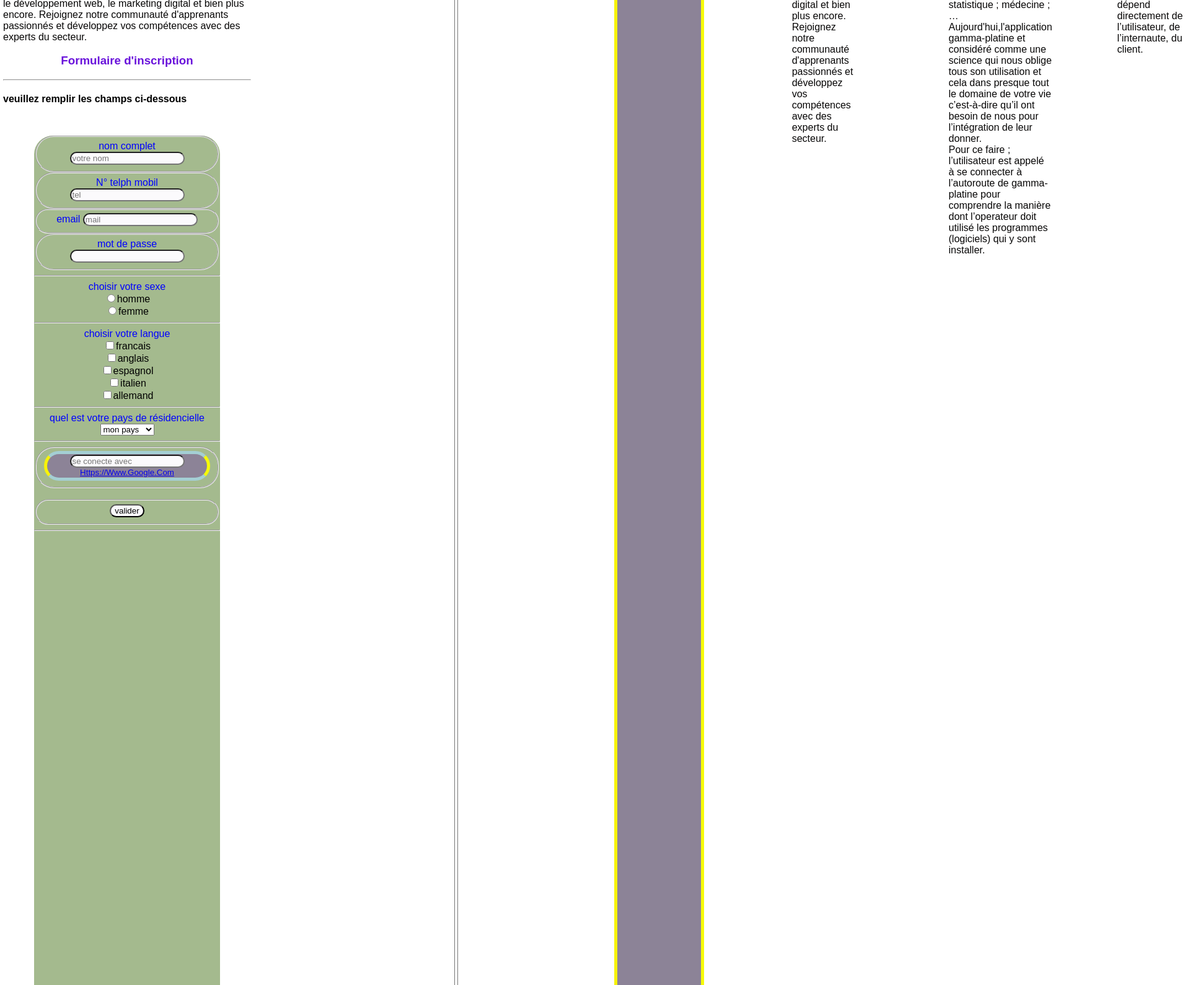
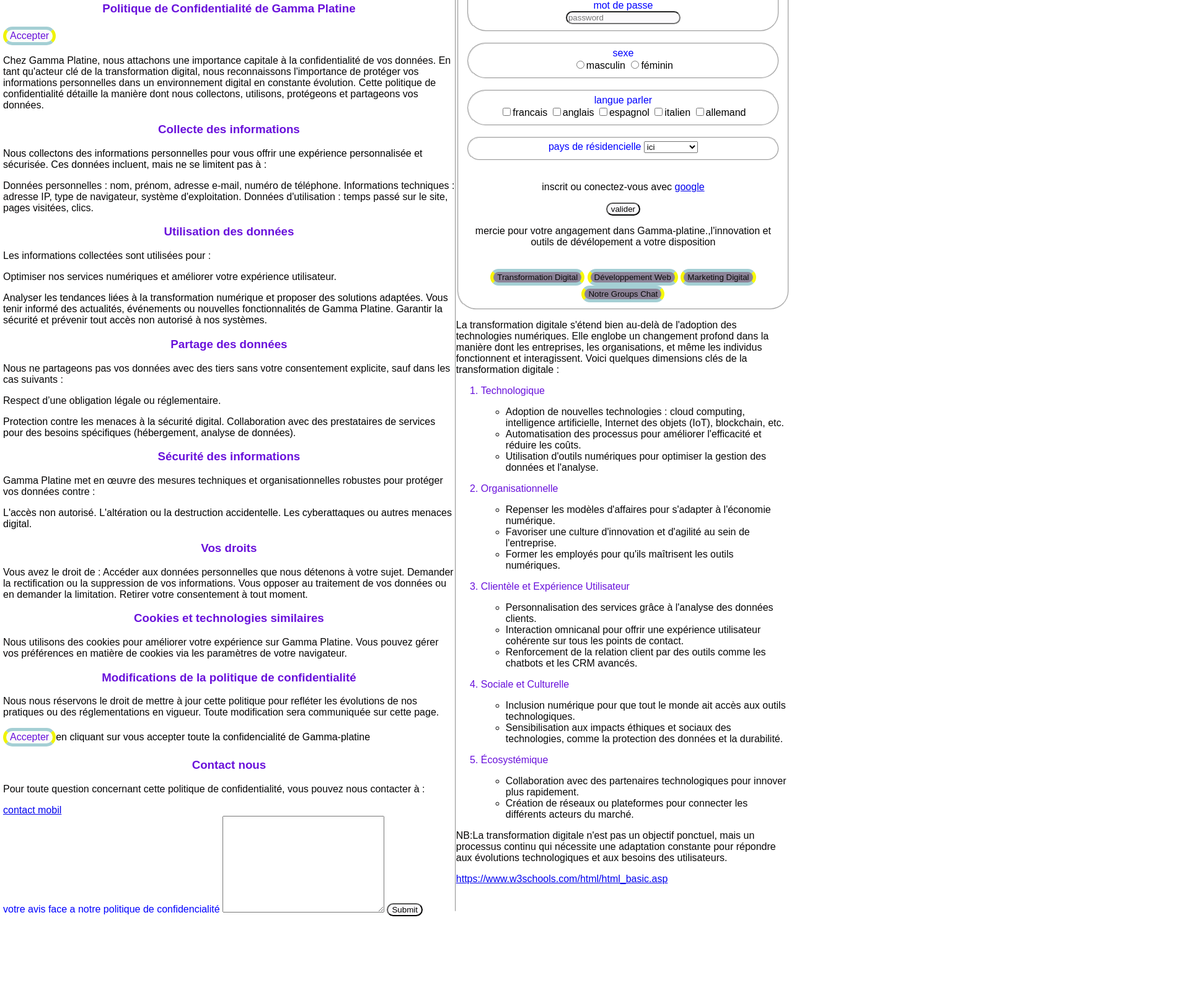
Before and after one commit to manegabechris/gamma-platine, a website: page index.html in a window 1280 px wide. Shown: the part 238-1828 px from the top of the page at 62% size, 1920 px wide, since content can reach past the window. After the commit the page ends 1722 px from the top, so only its background shows below. Drawn offline with Linux system fonts and the light colour scheme.

Commit message:
Update index.html
Signed-off-by: manegabe chris <191008699+manegabechris@users.noreply.github.com>

```diff
--- a/index.html
+++ b/index.html
@@ -3,88 +3,19 @@
 <head>
     <meta charset="UTF-8">
          <meta name="viewport" content="width=device-width, initial-scale=1.0">
-    <nav><title>MES exercices de dv</title></nav>
+            <nav><title>Gamma-platine</title></nav>
                 <link rel="stylesheet" href="Styles.CSS">
 </head>
-<body><main>
+    <body>
+            <main>
+                <label for="search">search</label>
+                    <input type="https://">
+                 <h1>Gamma Platine</h1>
+                 <p>Gamma Platine est une plateforme de formation en ligne qui propose des cours sur la transformation digital, le développement web, le marketing digital et bien plus encore. Rejoignez notre communauté d'apprenants passionnés et développez vos compétences avec des experts du secteur.</p>
     <br>
-    <h1>bienvenue</h1>
-    <img src="/Image/pellicule.svg 2024-12-09 à 18.52.51_b89920d2.jpg" alt="logos">
-
-    <h2>Gamma Platine</h2>
-<p>Gamma Platine est une plateforme de formation en ligne qui propose des cours sur la transformation digital, le développement web, le marketing digital et bien plus encore. Rejoignez notre communauté d'apprenants passionnés et développez vos compétences avec des experts du secteur.</p>
-    <h3>Formulaire d'inscription</h3>
-    <hr>
-    <h4>veuillez remplir les champs ci-dessous</h4>
-<form>
-    <fieldset>
-        <label for="nom">nom complet</label>
-        <input type="text" id="name" name="nom" placeholder="votre nom"required>
-    </fieldset>
-
-    <fieldset>
-        <label for="mobil">N° telph mobil</label>
-        <input type="text" id="name"placeholder="tel" required>
-
-    </fieldset>
-    <fieldset>
-    <label for="email">email</label>
-        <input type="text" id="name"votre mail" placeholder="mail" required>
-    </fieldset>
-
-    <fieldset>
-
-        <label for="password">mot de passe</label>
-        <input type="password" name="password" id="password" required>
-    </fieldset>
-
-<hr>
-<label for="">choisir votre sexe</label><br>
-<input type="radio" name="sexe" id="">homme
-<br>
-<input type="radio" name="sexe" id="">femme
-<hr>
-<div>
-
-            <label>choisir votre langue</label>
-           <br>
-            <input type="checkbox"name="langue"value="francais">francais
-   <br>
-            <input type="checkbox"name="langue"value="anglais">anglais
-    <br>
-             <input type="checkbox"name="langue"value="espagnol">espagnol
-    <br>
-             <input type="checkbox"name="langue"value="italien">italien
-   <br>
-            <input type="checkbox"name="langue"value="allemand">allemand
-
-</div>
-
-<hr>
-
-    <label for="">quel est votre pays de résidencielle</label>
-    <select name="alphabet" id="">
-        <option value="">mon pays</option>
-        <option value="RDC">RDC</option>
-        <option value="RWANDA">RWANDA</option>
-        <option value="BURUNDI">BURUNDI</option>
-        <option value="TANZANIE">TANZANIE</option>
-        <option value="KENYA">KENYA</option>
-
-        </select>
-        <hr>
-
-        <fieldset>
-           <button> <input type="text"placeholder="se conecte avec ">  <a href="https://www.google.com">https://www.google.com</a></button>
-        </fieldset>
-        <br>
-    <fieldset>
-        <input type="submit" value="valider">
-    </fieldset>
-    <hr>
-    </form>
-    <hr>
+    <img src="" alt="logos">
     <h3> Politique de Confidentialité de Gamma Platine</h3>
+    <button class="accepter">accepter</button>
     <p>Chez Gamma Platine, nous attachons une importance capitale à la confidentialité de vos données. En tant qu'acteur clé de la transformation digital, nous reconnaissons l'importance de protéger vos informations personnelles dans un environnement digital en constante évolution. Cette politique de confidentialité détaille la manière dont nous collectons, utilisons, protégeons et partageons vos données.</p>
     <h3> Collecte des informations</h3>
 Nous collectons des informations personnelles pour vous offrir une expérience personnalisée et sécurisée. Ces données incluent, mais ne se limitent pas à :
@@ -92,18 +23,17 @@
  <p>Données personnelles : nom, prénom, adresse e-mail, numéro de téléphone.
         Informations techniques : adresse IP, type de navigateur, système d'exploitation.
             Données d'utilisation : temps passé sur le site, pages visitées, clics.</p>
+
 <h3> Utilisation des données</h3>
 <p>Les informations collectées sont utilisées pour :</p>
-
     <p>Optimiser nos services numériques et améliorer votre expérience utilisateur.</p>
-Analyser les tendances liées à la transformation digital et proposer des solutions adaptées.
+        Analyser les tendances liées à la transformation numérique et proposer des solutions adaptées.
             Vous tenir informé des actualités, événements ou nouvelles fonctionnalités de Gamma Platine.
                 Garantir la sécurité et prévenir tout accès non autorisé à nos systèmes.
 <h3>Partage des données</h3>
    <p>Nous ne partageons pas vos données avec des tiers sans votre consentement explicite, sauf dans les cas suivants :</p>
-
       <p>Respect d’une obligation légale ou réglementaire.</p>
-Protection contre les menaces à la sécurité numérique.
+            Protection contre les menaces à la sécurité digital.
                 Collaboration avec des prestataires de services pour des besoins spécifiques (hébergement, analyse de données).
 <h3>Sécurité des informations</h3>
     <p>Gamma Platine met en œuvre des mesures techniques et organisationnelles robustes pour protéger vos données contre :</p>
@@ -120,100 +50,131 @@
                             Retirer votre consentement à tout moment.</p>
 <h3> Cookies et technologies similaires</h3>
     <p>Nous utilisons des cookies pour améliorer votre expérience sur Gamma Platine. Vous pouvez gérer vos préférences en matière de cookies via les paramètres de votre navigateur.</p>
-
 <h3> Modifications de la politique de confidentialité</h3>
     <p>Nous nous réservons le droit de mettre à jour cette politique pour refléter les évolutions de nos pratiques ou des réglementations en vigueur. Toute modification sera communiquée sur cette page.</p>
+        <button class="accepter">accepter</button>en cliquant sur vous accepter toute la confidencialité de Gamma-platine
+<h3>Contact nous</h3>
+    <p>Pour toute question concernant cette politique de confidentialité, vous pouvez nous contacter à :</p>
+            <a href="tel:+243970478953">contact mobil</a>
+  <br>
+    <label>votre avis face a notre politique de confidencialité</label>
+           <textarea name="" id="" cols="30" rows="10"></textarea>
+                   <input type="submit"></main>
+</form>
 
-<h3>Contact</h3>
-<p>Pour toute question concernant cette politique de confidentialité, vous pouvez nous contacter à :</p></main>
+<hr>
+<main class="text">
+<fieldset>
 
-<p>Email : contact <a href="@gammaplatine.com">@gammaplatine.com</a></p>
-Téléphone : +XXX XXX XXX XXX <br>
+                   <h3>Formulaire d'inscription</h3>
+                        <h4>veuillez remplir les champs ci-dessous</h4>
+                        <div>
+       <fieldset>
+         <label for="nom">nom complet</label><br>
+                     <input type="text" id="name" name="nom" placeholder="nom"required>
+                     <br>
+                           <label for="mobil">N° telphone</label><br>
+                     <input type="text" id="name"placeholder="tel" required>
+                     <br>
+                             <label for="email">email</label><br>
+                     <input type="text" id="name"placeholder="mail" required>
+                      <br>
+                             <label for="password">mot de passe</label><demo-texte></demo-texte><br>
+                    <input type="password" name="password" id="password"placeholder="password" required>
+        </fieldset>
+<br>
+                 <fieldset><label for="">sexe</label><br>
+                      <input type="radio" name="sexe" id="">masculin
+                          <input type="radio" name="sexe" id="">féminin
+                            </fieldset>
+                            <br>
+             <fieldset><label>langue parler</label>   <br>
+                    <input type="checkbox"name="langue"value="francais">francais
+                         <input type="checkbox"name="langue"value="anglais">anglais
+                             <input type="checkbox"name="langue"value="espagnol">espagnol
+                                 <input type="checkbox"name="langue"value="italien">italien
+                                      <input type="checkbox"name="langue"value="allemand">allemand
+                                    </fieldset>
+<br>
+               <fieldset> <label for="">pays de résidencielle</label>
+ <select name="alphabet" id="">
+                 <option value="">ici</option>
+                    <option value="RDC">RDC</option>
+                        <option value="RWANDA">RWANDA</option>
+                            <option value="BURUNDI">BURUNDI</option>
+                                <option value="TANZANIE">TANZANIE</option>
+                                    <option value="KENYA">KENYA</option>
+                               </div>
+</select>
+        </fieldset>
+<br>
+             <p>inscrit ou conectez-vous avec <a href="https://accounts.google.com">google</a></p>
 
-<label>votre avis face a notre politique de confidencialité</label>
-    <textarea name="" id="" cols="30" rows="10">
+             <input type="submit" value="valider">
+                  <p>mercie pour votre angagement dans Gamma-platine.,l'innovation et outils de dévélopement a votre disposition</p>
+<br>
+                     <button>transformation digital</button>
+                          <button>développement web</button>
+                              <button> marketing digital</button>
+                                        <button>notre groups chat</button>
+                                </fieldset>
+                    <p>La transformation digitale s'étend bien au-delà de l'adoption des technologies numériques.
+                            Elle englobe un changement profond dans la manière dont les entreprises, les
+                                organisations, et même les individus fonctionnent et interagissent. Voici quelques
+                                        dimensions clés de la transformation digitale :</p>
+<ol>
+        <li>Technologique</li>
+             <p>
+ <ul>
+                     <li>Adoption de nouvelles technologies : cloud computing, intelligence artificielle,
+                              Internet des objets (IoT), blockchain, etc.</li>
+                                 <li>Automatisation des processus pour améliorer l'efficacité et réduire les coûts.</li>
+                                      <li>Utilisation d'outils numériques pour optimiser la gestion des données et l'analyse.</li>
 
-</textarea>
-<a href="@gammaplatine.com">@gammaplatine.com</a>
+ </ul>
 
+             </p>
+                   <li>Organisationnelle</li>
+             <p>
+ <ul>
+                 <li>Repenser les modèles d'affaires pour s'adapter à l'économie numérique.</li>
+                         <li>Favoriser une culture d'innovation et d'agilité au sein de l'entreprise.</li>
+                              <li>Former les employés pour qu'ils maîtrisent les outils numériques.</li>
+ </ul>
+            </p>
+                <li>Clientèle et Expérience Utilisateur</li>
+                    <p>
+ <ul>
+                 <li>Personnalisation des services grâce à l'analyse des données clients.</li>
+                     <li>Interaction omnicanal pour offrir une expérience utilisateur cohérente sur tous les
+                          points de contact.</li>
+                            <li> Renforcement de la relation client par des outils comme les chatbots et les CRM
+                                  avancés.</li>
+</ul>
+            </p>
+                <li>Sociale et Culturelle</li>
+            <p>
+<ul>
+                 <li>Inclusion numérique pour que tout le monde ait accès aux outils technologiques.</li>
+                     <li>Sensibilisation aux impacts éthiques et sociaux des technologies, comme la
+                         protection des données et la durabilité.</li>
+</ul>
+
+            </p>
+                <li>Écosystémique</li>
+<p>
+<ul>
+                <li> Collaboration avec des partenaires technologiques pour innover plus rapidement.</li>
+                    <li>Création de réseaux ou plateformes pour connecter les différents acteurs du marché.</li>
+</ul>
+            </p>
+</ol>
+            <p>NB:La transformation digitale n'est pas un objectif ponctuel, mais un processus continu qui
+                 nécessite une adaptation constante pour répondre aux évolutions technologiques et aux
+                         besoins des utilisateurs.</p> <a href="https://www.w3schools.com/html/html_basic.asp">https://www.w3schools.com/html/html_basic.asp</a>
 <footer>
-    <p>mercie pour votre angagement dans l'innovation et outils de dévélopement</p>
+
+</main>
     </footer>
-<br>
-<title>Initiation a gamma-platine</title>
-</head>
-<body>
-
-         <H1>GAMMA-PATINE</H1>
-            <h3>GENERALITE SUR L'APPLICATION</h3>
-                <P>Gamma Platine est une plateforme de formation en ligne qui propose des cours sur la transformation digital, le développement web, le marketing digital et bien plus encore. Rejoignez notre communauté d'apprenants passionnés et développez vos compétences avec des experts du secteur.</P>
-                    <h3>INTRODUCTION</h3>
-   <P>Soyez comptent, pour votre-meilleur choix de l’option GAMMA-PATINE, si vous y êtes; sachez bien vous êtes automatiquement non seulement en devélopement mais aussi en informatique ; comptabilité ; fiscalité ; douane et accise ; marketing ; économie ; statistique ; médecine ; …<br>
-     Aujourd'hui,l'application gamma-platine et considéré comme une science qui nous oblige tous son utilisation et cela dans presque tout le domaine de votre vie c’est-à-dire qu’il ont besoin de nous pour l’intégration de leur donner.<br>Pour ce faire ; l’utilisateur est appelé à se connecter à l’autoroute de gamma-platine pour comprendre la manière dont l’operateur doit utilisé les programmes (logiciels) qui y sont installer.</P>
-                     <h3>ce quoi cette application;</h3>
-                            <p>cet application est un véritable enjeu technologique et humain. Technologique de par les transformations digitales constantes, et humain car son fonctionnement dépend directement de l’utilisateur, de l’internaute, du client.</p>
-                                 <p>il et définis en deux ribrique dont nous avont (gamma) et (platine)</p>
-                     <h3>A:nous définisons GAMMA comme etant;</h3>
-
-        <p>la Troisième lettre de l'alphabet grec (Γ, γ).</p>
-                 <p>selon la Géophysique:
-        ce l'Unité d'intensité du champ d'induction magnétique utilisée en prospection magnétique égale à 10−9 tesla.</p>
-
-                     <p>selon la Mathématiques
-        ça γ désigne la constante d'Euler. (On écrit aussi C.)</p>
-                         <p>selon la Photographie:
-            ce une Pente maximale de la courbe sensitométrique d'une émulsion photographique.
-            comme Synonyme :
-                            facteur de contraste</p>
-
-
-        <p>selon la Thermodynamique:
-            ce un Symbole représentant le rapport de la chaleur spécifique d'un gaz à pression constante à sa chaleur spécifique à volume constant ( ).</li>
-
-        <p>selon la Zoologie:
-            ce un Nom commun à divers papillons, notamment à une vanesse, le gamma blanc, et à une noctuelle, la plusie gamma.</li>
-
-
-<h3>B:nous définisons PLATINE comme etant;</h3>
-            <p>Support plat ou encore
-               Pièce soutenant les éléments d'un mouvement d'horlogerie.<p>
-<h3>METHODE</h3>
-<p>Dans la démarche traditionnelle, dite en cascade ou en V, le projet est divisé en tâches. Dans ce modèle, la conception et le développement du projet prennent du temps et imposent une grande rigueur d’exécution. Cette méthode permet d’anticiper les imprévus.</p>
-<h3>Les étapes de la méthode en cascade sont les suivantes :</h3>
-
-<br>
-<ol>
-    <li> Analyse des besoins</li>
-        <p>But : Identifier les besoins spécifiques du client ou de l'utilisateur final.
-        Enjeux technologiques : Prendre en compte les transformations digitales pour anticiper les fonctionnalités nécessaires (par exemple, compatibilité mobile, intégration d'API modernes).
-        Enjeux humains : Comprendre les attentes des utilisateurs finaux pour garantir que l'application répond à leurs besoins réels.</p>
-    <li> Conception</li>
-        <p>But : Traduire les besoins en une architecture technique et un design UI/UX.
-        Enjeux technologiques : Intégrer des solutions modernes tout en assurant la robustesse de l'architecture.
-        Enjeux humains : Concevoir une interface intuitive et agréable, car le succès de l'application repose sur son adoption par les utilisateurs.</p>
-    <li> Implémentation</li>
-        <p>But : Développer le code source de l'application selon les spécifications établies.
-        Enjeux technologiques : Choisir les bons langages, frameworks et outils pour une performance optimale.
-        Enjeux humains : Collaborer efficacement entre développeurs, designers et autres parties prenantes.</p>
-    <li> Validation et test</li>
-        <p>But : Vérifier que l'application fonctionne conformément aux exigences initiales.
-            Enjeux technologiques : Effectuer des tests fonctionnels, de sécurité, de performance, etc., pour garantir une expérience fluide.
-            Enjeux humains : Tester avec des utilisateurs réels pour recueillir leurs retours et identifier d'éventuelles lacunes.</p>
-    <li> Déploiement</li>
-    <p>But : Mettre l’application à disposition des utilisateurs finaux.
-        Enjeux technologiques : Préparer une infrastructure de déploiement fiable (serveurs, cloud, bases de données).
-        Enjeux humains : Former les utilisateurs ou fournir une documentation pour assurer une adoption rapide.</p>
-    <li> Maintenance</li>
-    <p>But : Garantir la pérennité et l’évolution de l’application.</p>
-
-            <p>Enjeux technologiques : S’adapter aux innovations et résoudre les problèmes techniques.</p>
-            <p>Enjeux humains : Être réactif aux retours des utilisateurs pour améliorer continuellement le produit.<p>
-
-<h3>en resimé</h3>
-    <p>Technologiques : Ils incluent l'adaptation aux innovations, la sécurité, la performance et l'interopérabilité avec d'autres systèmes.<p>
-    <p>Humains : L'implication des utilisateurs, la formation, et la compréhension de leurs besoins influencent directement le succès de l'application.
-        Cette méthode, bien qu’efficace pour des projets où les exigences sont claires dès le départ, peut manquer de flexibilité face à des changements imprévus. Une alternative plus itérative, comme la méthode agile, pourrait être envisagée pour les environnements dynamiques.</p>
-
-
         </body>
             </html>
```
Lines whose indentation alone changed are shown as unchanged.
